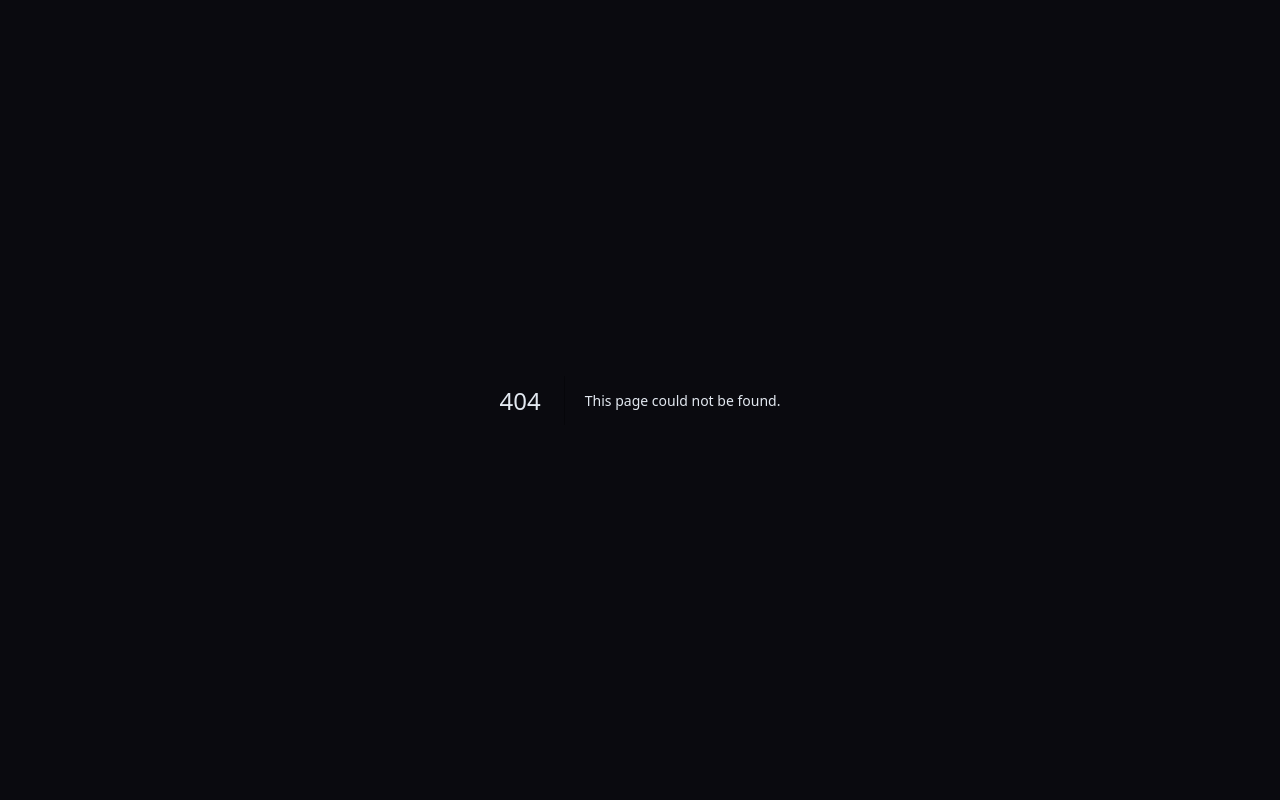
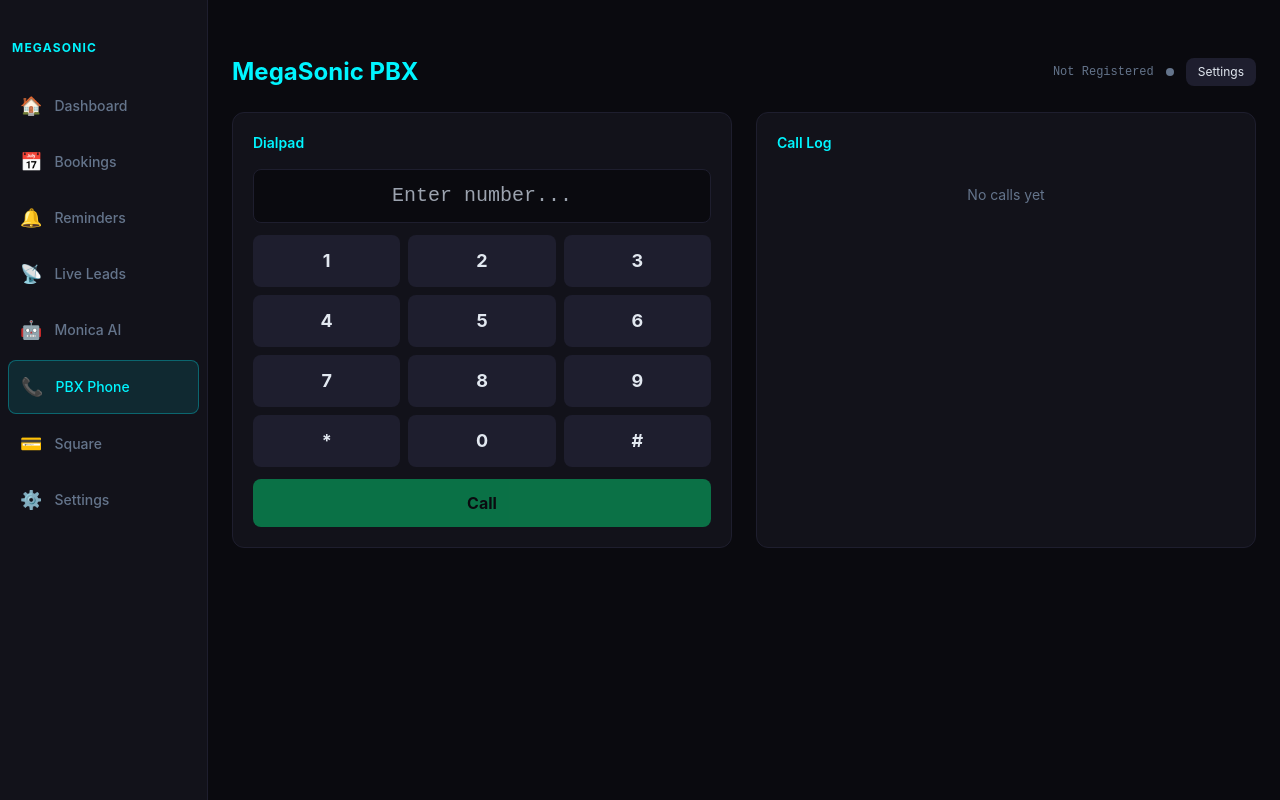
Before and after one commit to homesetupsolutions/MEGASONICET, a Next.js app: page /pbx in a window 1280 px wide. Before the commit this address had no page. Built offline with nearby package versions, Linux system fonts and the light colour scheme.

Commit message:
Implement PBXPage component with call management

```diff
--- /dev/null
+++ b/src/app/pbx/page.tsx
@@ -0,0 +1,145 @@
+'use client'
+import { useEffect, useState, useRef } from 'react'
+import Sidebar from '@/components/Sidebar'
+import TitleBar from '@/components/TitleBar'
+import { pbx, type PBXState, type CallRecord, type PBXConfig } from '@/lib/pbx'
+
+const DTMF_KEYS = ['1','2','3','4','5','6','7','8','9','*','0','#']
+
+export default function PBXPage() {
+  const [state, setState] = useState<PBXState>('unregistered')
+  const [dialInput, setDialInput] = useState('')
+  const [callLog, setCallLog] = useState<CallRecord[]>([])
+  const [activeCall, setActiveCall] = useState<CallRecord | null>(null)
+  const [incomingCall, setIncomingCall] = useState<CallRecord | null>(null)
+  const [isHeld, setIsHeld] = useState(false)
+  const [config, setConfig] = useState<PBXConfig>({ server: '', username: '', password: '', displayName: 'MegaSonic' })
+  const [showConfig, setShowConfig] = useState(false)
+  const [elapsed, setElapsed] = useState(0)
+  const timerRef = useRef<any>(null)
+
+  useEffect(() => {
+    pbx.loadCallLog()
+    setCallLog(pbx.getCallLog())
+    pbx.on('stateChange', (s: PBXState) => setState(s))
+    pbx.on('callStarted', (r: CallRecord) => { setActiveCall(r); startTimer() })
+    pbx.on('callActive', (r: CallRecord) => setActiveCall({ ...r }))
+    pbx.on('callHeld', () => setIsHeld(true))
+    pbx.on('callActive', () => setIsHeld(false))
+    pbx.on('callEnded', (r: CallRecord) => { setActiveCall(null); setIsHeld(false); stopTimer(); setCallLog(pbx.getCallLog()) })
+    pbx.on('incomingCall', ({ record }: any) => setIncomingCall(record))
+    return () => pbx.unregister()
+  }, [])
+
+  const startTimer = () => { setElapsed(0); timerRef.current = setInterval(() => setElapsed(e => e + 1), 1000) }
+  const stopTimer = () => { clearInterval(timerRef.current); setElapsed(0) }
+  const fmt = (s: number) => `${String(Math.floor(s/60)).padStart(2,'0')}:${String(s%60).padStart(2,'0')}`
+
+  const handleRegister = async () => {
+    if (!config.server || !config.username || !config.password) return
+    try { await pbx.register(config); setShowConfig(false) } catch (e) { alert('Registration failed: ' + e) }
+  }
+
+  const handleCall = async () => {
+    if (!dialInput) return
+    try { await pbx.call(dialInput) } catch (e) { alert('Call failed: ' + e) }
+  }
+
+  const statusColor = { unregistered: '#64748b', registering: '#f59e0b', registered: '#00ff88', error: '#ff3366' }[state]
+  const statusLabel = { unregistered: 'Not Registered', registering: 'Registering...', registered: 'Registered', error: 'Error' }[state]
+
+  return (
+    <div className="flex h-screen bg-[#0a0a0f]">
+      <TitleBar />
+      <Sidebar />
+      <main className="flex-1 overflow-y-auto p-6 mt-8">
+        <div className="flex items-center justify-between mb-6">
+          <h1 className="text-2xl font-bold text-[#00f5ff]">MegaSonic PBX</h1>
+          <div className="flex items-center gap-3">
+            <span className="text-xs font-mono" style={{color: statusColor}}>{statusLabel}</span>
+            <div className="w-2 h-2 rounded-full" style={{background: statusColor}} />
+            <button onClick={() => setShowConfig(!showConfig)} className="text-xs bg-[#1e1e2e] text-[#e2e8f0] px-3 py-1.5 rounded-lg hover:bg-[#7c3aed] transition-colors">Settings</button>
+            {state === 'registered' && <button onClick={() => pbx.unregister()} className="text-xs bg-[#ff3366]/20 text-[#ff3366] px-3 py-1.5 rounded-lg hover:bg-[#ff3366]/40">Disconnect</button>}
+          </div>
+        </div>
+
+        {showConfig && (
+          <div className="bg-[#12121a] border border-[#7c3aed] rounded-xl p-4 mb-6 grid grid-cols-2 gap-3">
+            <div><label className="text-xs text-[#64748b]">SIP WebSocket Server</label><input value={config.server} onChange={e => setConfig({...config, server: e.target.value})} placeholder="wss://sip.callcentric.com:8089/ws" className="w-full bg-[#0a0a0f] border border-[#1e1e2e] rounded p-2 text-sm text-[#e2e8f0] mt-1" /></div>
+            <div><label className="text-xs text-[#64748b]">SIP Username / Extension</label><input value={config.username} onChange={e => setConfig({...config, username: e.target.value})} placeholder="17785550100" className="w-full bg-[#0a0a0f] border border-[#1e1e2e] rounded p-2 text-sm text-[#e2e8f0] mt-1" /></div>
+            <div><label className="text-xs text-[#64748b]">Password</label><input type="password" value={config.password} onChange={e => setConfig({...config, password: e.target.value})} className="w-full bg-[#0a0a0f] border border-[#1e1e2e] rounded p-2 text-sm text-[#e2e8f0] mt-1" /></div>
+            <div><label className="text-xs text-[#64748b]">Display Name</label><input value={config.displayName} onChange={e => setConfig({...config, displayName: e.target.value})} className="w-full bg-[#0a0a0f] border border-[#1e1e2e] rounded p-2 text-sm text-[#e2e8f0] mt-1" /></div>
+            <div className="col-span-2"><button onClick={handleRegister} className="w-full bg-[#00f5ff] text-black font-bold py-2 rounded-lg hover:opacity-80">Register SIP Account</button></div>
+          </div>
+        )}
+
+        {incomingCall && (
+          <div className="bg-[#00ff88]/10 border border-[#00ff88] rounded-xl p-4 mb-6 flex items-center justify-between">
+            <div><p className="text-[#00ff88] font-bold">Incoming Call</p><p className="text-sm text-[#e2e8f0]">{incomingCall.remoteName || incomingCall.remoteNumber}</p></div>
+            <div className="flex gap-3">
+              <button onClick={() => { pbx.answerCall(); setIncomingCall(null) }} className="bg-[#00ff88] text-black px-4 py-2 rounded-lg font-bold">Answer</button>
+              <button onClick={() => { pbx.rejectCall(); setIncomingCall(null) }} className="bg-[#ff3366] text-white px-4 py-2 rounded-lg font-bold">Reject</button>
+            </div>
+          </div>
+        )}
+
+        <div className="grid grid-cols-2 gap-6">
+          <div className="bg-[#12121a] border border-[#1e1e2e] rounded-xl p-5">
+            <h2 className="text-sm font-semibold text-[#00f5ff] mb-4">Dialpad</h2>
+            {activeCall && (
+              <div className="mb-4 p-3 bg-[#00f5ff]/10 border border-[#00f5ff]/30 rounded-lg text-center">
+                <p className="text-[#00f5ff] font-mono text-xl">{fmt(elapsed)}</p>
+                <p className="text-xs text-[#64748b]">{activeCall.remoteNumber} — {isHeld ? 'ON HOLD' : 'ACTIVE'}</p>
+              </div>
+            )}
+            <input value={dialInput} onChange={e => setDialInput(e.target.value)} onKeyDown={e => e.key === 'Enter' && handleCall()} placeholder="Enter number..." className="w-full bg-[#0a0a0f] border border-[#1e1e2e] rounded-lg p-3 text-center text-xl font-mono text-[#e2e8f0] mb-3" />
+            <div className="grid grid-cols-3 gap-2 mb-3">
+              {DTMF_KEYS.map(k => (
+                <button key={k} onClick={() => { setDialInput(d => d + k); activeCall && pbx.sendDTMF(k) }}
+                  className="bg-[#1e1e2e] hover:bg-[#7c3aed] text-[#e2e8f0] font-bold py-3 rounded-lg text-lg transition-colors">{k}</button>
+              ))}
+            </div>
+            <div className="grid grid-cols-2 gap-2">
+              {!activeCall ? (
+                <button onClick={handleCall} disabled={state !== 'registered'} className="col-span-2 bg-[#00ff88] text-black font-bold py-3 rounded-lg hover:opacity-80 disabled:opacity-40">Call</button>
+              ) : (
+                <>
+                  <button onClick={() => isHeld ? pbx.unhold() : pbx.hold()} className={`py-3 rounded-lg font-bold ${isHeld ? 'bg-[#00f5ff] text-black' : 'bg-[#1e1e2e] text-[#e2e8f0] hover:bg-[#f59e0b]'}`}>{isHeld ? 'Unhold' : 'Hold'}</button>
+                  <button onClick={() => pbx.hangup()} className="bg-[#ff3366] text-white font-bold py-3 rounded-lg hover:opacity-80">Hang Up</button>
+                </>
+              )}
+            </div>
+            {activeCall && (
+              <div className="mt-2 flex gap-2">
+                <input placeholder="Transfer to..." className="flex-1 bg-[#0a0a0f] border border-[#1e1e2e] rounded p-2 text-sm text-[#e2e8f0]" onKeyDown={e => { if(e.key==='Enter') { pbx.transfer((e.target as HTMLInputElement).value) }}} />
+                <button className="bg-[#7c3aed] text-white text-sm px-3 rounded">Transfer</button>
+              </div>
+            )}
+          </div>
+
+          <div className="bg-[#12121a] border border-[#1e1e2e] rounded-xl p-5">
+            <h2 className="text-sm font-semibold text-[#00f5ff] mb-4">Call Log</h2>
+            <div className="space-y-2 overflow-y-auto max-h-96">
+              {callLog.length === 0 && <p className="text-[#64748b] text-sm text-center py-4">No calls yet</p>}
+              {callLog.map(c => (
+                <div key={c.id} className="flex items-center justify-between p-2 bg-[#0a0a0f] rounded-lg border border-[#1e1e2e] hover:border-[#00f5ff]/50 cursor-pointer" onClick={() => setDialInput(c.remoteNumber)}>
+                  <div className="flex items-center gap-2">
+                    <span className="text-lg">{c.direction === 'inbound' ? '⬇️' : '⬆️'}</span>
+                    <div>
+                      <p className="text-sm text-[#e2e8f0] font-mono">{c.remoteNumber}</p>
+                      <p className="text-xs text-[#64748b]">{new Date(c.startTime).toLocaleString()}</p>
+                    </div>
+                  </div>
+                  <div className="text-right">
+                    <p className={`text-xs font-bold ${ c.status === 'ended' ? 'text-[#64748b]' : c.status === 'missed' ? 'text-[#ff3366]' : 'text-[#00ff88]' }`}>{c.status}</p>
+                    {c.duration && <p className="text-xs text-[#64748b]">{fmt(c.duration)}</p>}
+                  </div>
+                </div>
+              ))}
+            </div>
+          </div>
+        </div>
+      </main>
+    </div>
+  )
+}
```
